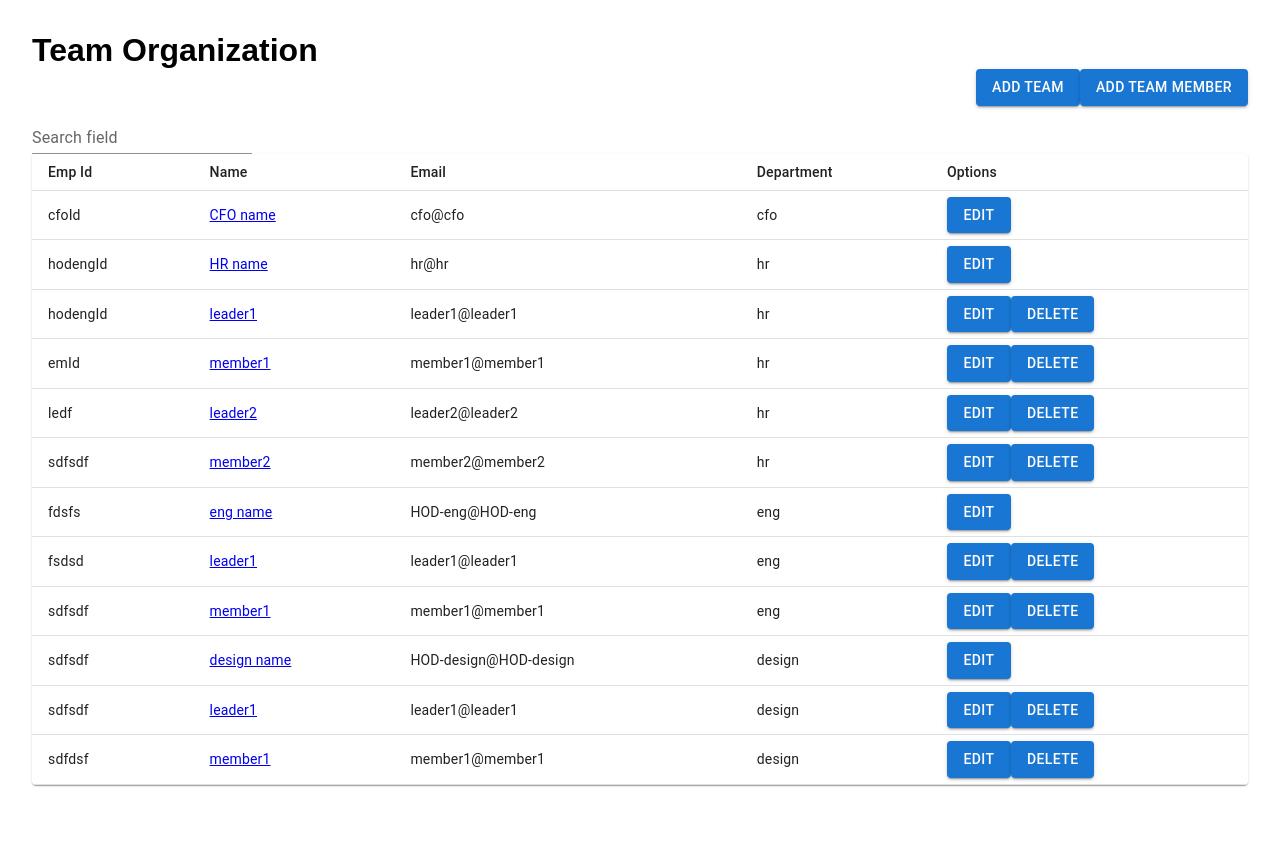
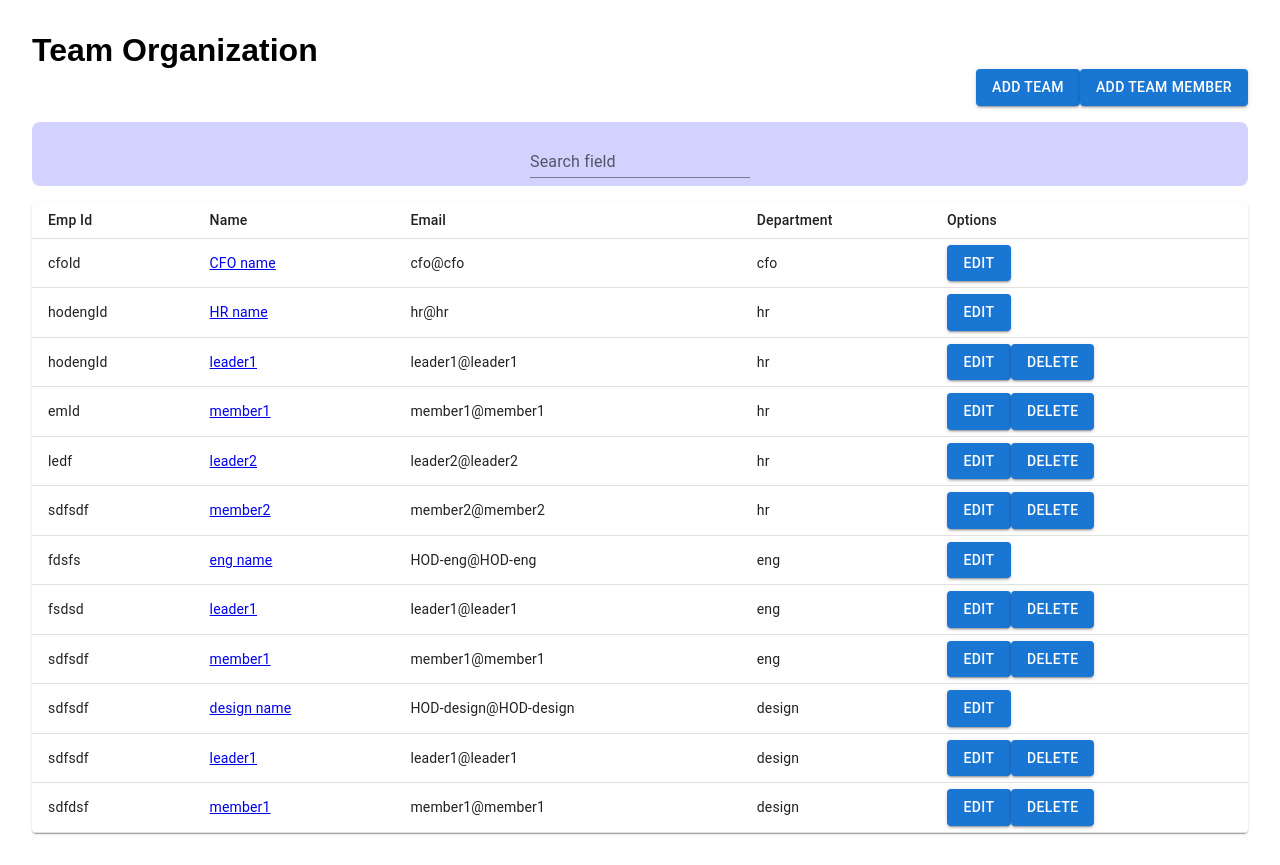
Before and after one commit to nayyyhaa/organization-table, a React (Create React App) app: page / in a window 1280 px wide. Before the commit the page ends 817 px from the top, so only its background shows below. Built offline with nearby package versions, Linux system fonts and the light colour scheme.

Commit message:
initial commit

```diff
--- a/src/components/OrganizationTable.jsx
+++ b/src/components/OrganizationTable.jsx
@@ -15,6 +15,7 @@ export const OrganizationTable = ({ data }) => {
   const filteredData = filterOrgData(data, searchText);
   return (
     <>
+      <div className="search-box blue m-v-1">
         <TextField
           id="standard-search"
           label="Search field"
@@ -23,6 +24,7 @@ export const OrganizationTable = ({ data }) => {
           value={searchText}
           onChange={(e) => setSearchText(e.target.value)}
         />
+      </div>
       <TableContainer component={Paper}>
         <Table sx={{ minWidth: 650 }} size="small" aria-label="simple table">
           <TableHead>
--- a/src/styles.css
+++ b/src/styles.css
@@ -56,8 +56,19 @@
   margin: 1rem 0;
 }
 
+.m-1 {
+  margin: 1rem;
+}
+
 .form {
   border: 1px solid black;
   padding: 1rem;
   border-radius: 0.5rem;
 }
+
+.search-box {
+  width: 100%;
+  text-align: center;
+  padding: 0.5rem;
+  border-radius: 0.5rem;
+}
```
Lines whose indentation alone changed are shown as unchanged.
